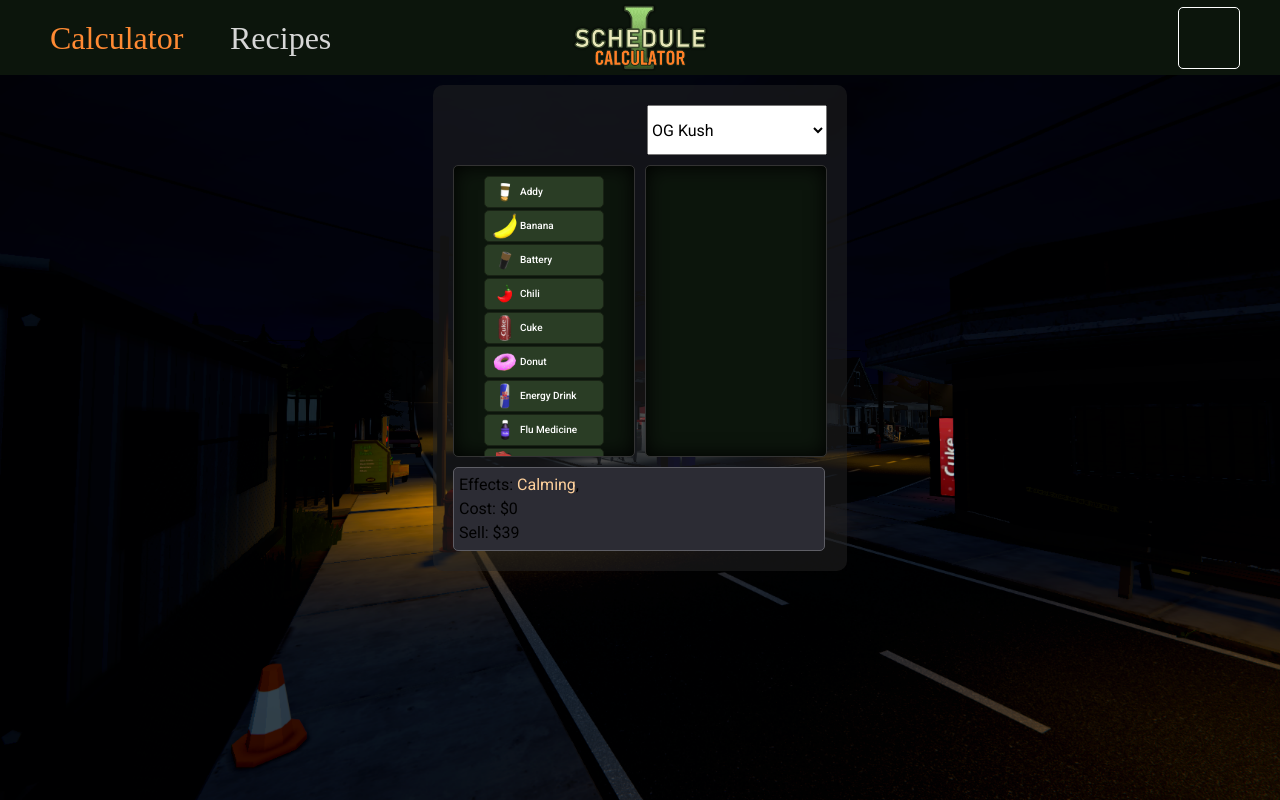
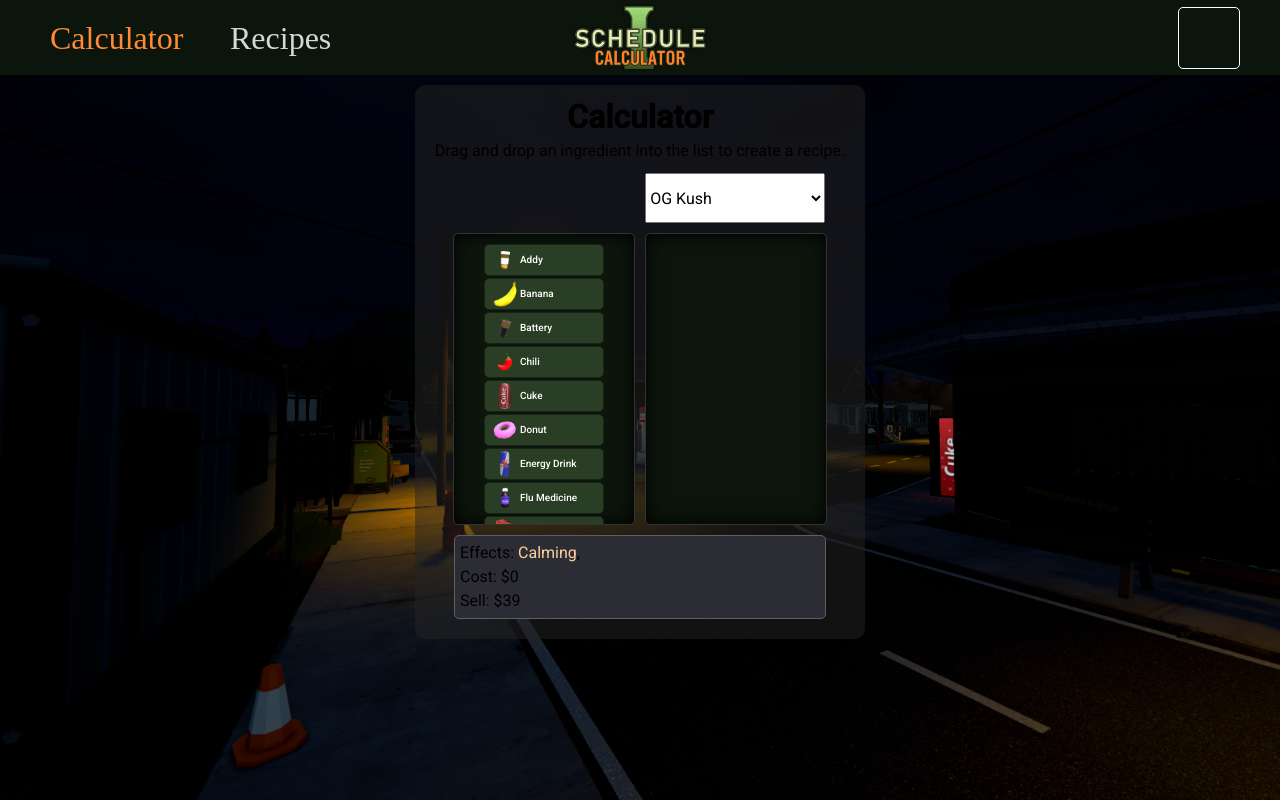
Before and after one commit to CommieDwarf/Schedule-1-Calculator, an Angular app: page /mix in a window 1280 px wide. Built offline with nearby package versions, Linux system fonts and the light colour scheme.

Commit message:
feat: add recipe description and improve calculator layout

```diff
--- a/src/app/features/calculator/calculator.component.html
+++ b/src/app/features/calculator/calculator.component.html
@@ -1,4 +1,8 @@
 <div class="container">
+  <div class="description">
+    <h1>Calculator</h1>
+    <p>Drag and drop an ingredient into the list to create a recipe.</p>
+  </div>
   <app-recipe-builder/>
   <div class="result">
     <div class="effects">
--- a/src/app/features/calculator/calculator.component.scss
+++ b/src/app/features/calculator/calculator.component.scss
@@ -1,6 +1,14 @@
 .container {
   height: auto;
   margin: auto;
+}
+.description {
+  text-align: center;
+  margin-bottom: 10px;
+}
+
+p {
+  margin-top: 10px;
 }
 
 .result {
@@ -8,6 +16,6 @@
   border-radius: 5px;
   border: 1px solid #5e5e65;
   padding: 5px;
-  margin-top: 10px;
+  margin: 10px auto auto;
   max-width: 360px;
 }
--- a/src/app/features/calculator/ingredient-list/ingredient/ingredient.component.html
+++ b/src/app/features/calculator/ingredient-list/ingredient/ingredient.component.html
@@ -1,4 +1,4 @@
-<div class="container" [class.container--red]="redColor()" >
+<div class="container prevent-select" [class.container--red]="redColor()" >
     <img class="img prevent-select" [src]="imgFilePath()" [alt]="name()">
     <span class="name prevent-select">{{name()}}</span>
 </div>
--- a/src/app/features/calculator/recipe-builder/recipe-builder.component.scss
+++ b/src/app/features/calculator/recipe-builder/recipe-builder.component.scss
@@ -16,5 +16,6 @@
   height: 50px;
   display: flex;
   justify-content: flex-end;
+  padding: 0 20px 0 20px;
   margin-bottom: 10px;
 }
```
